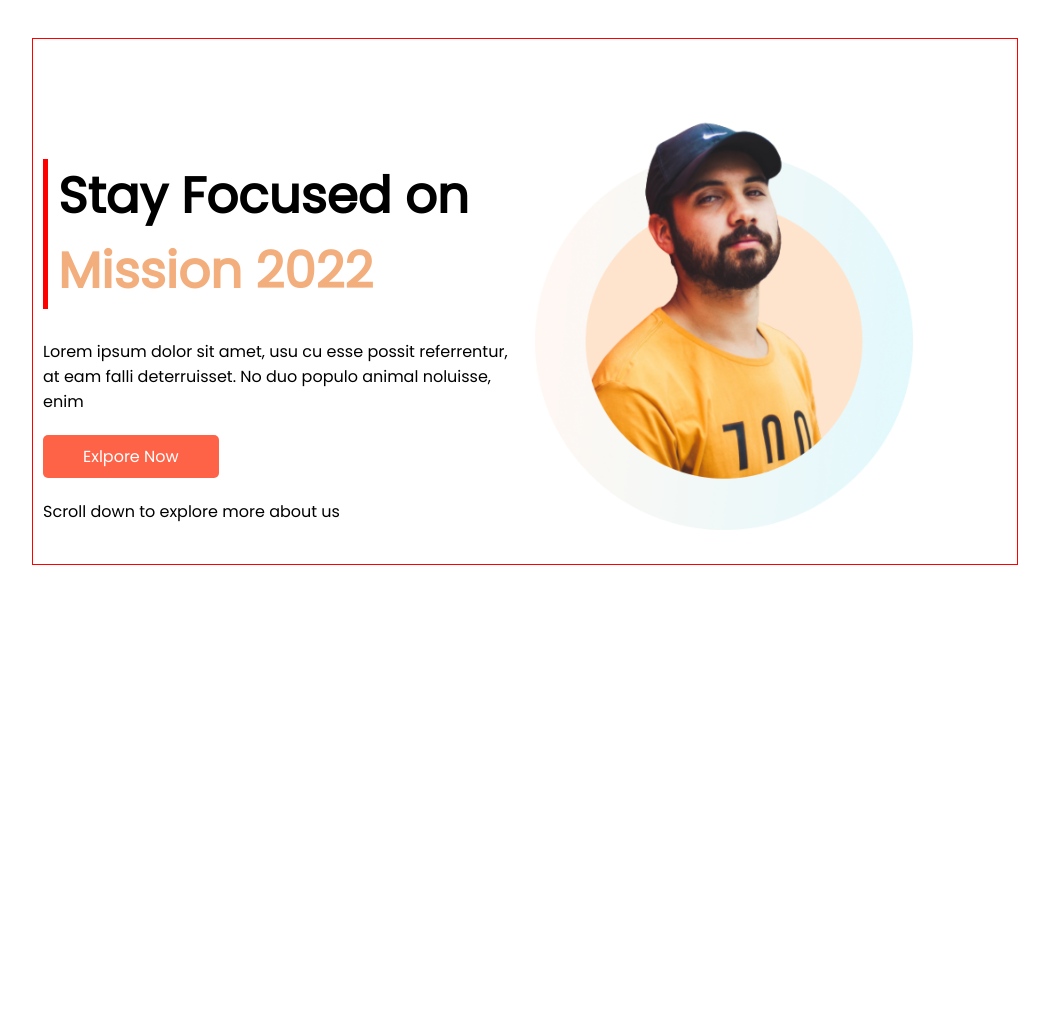
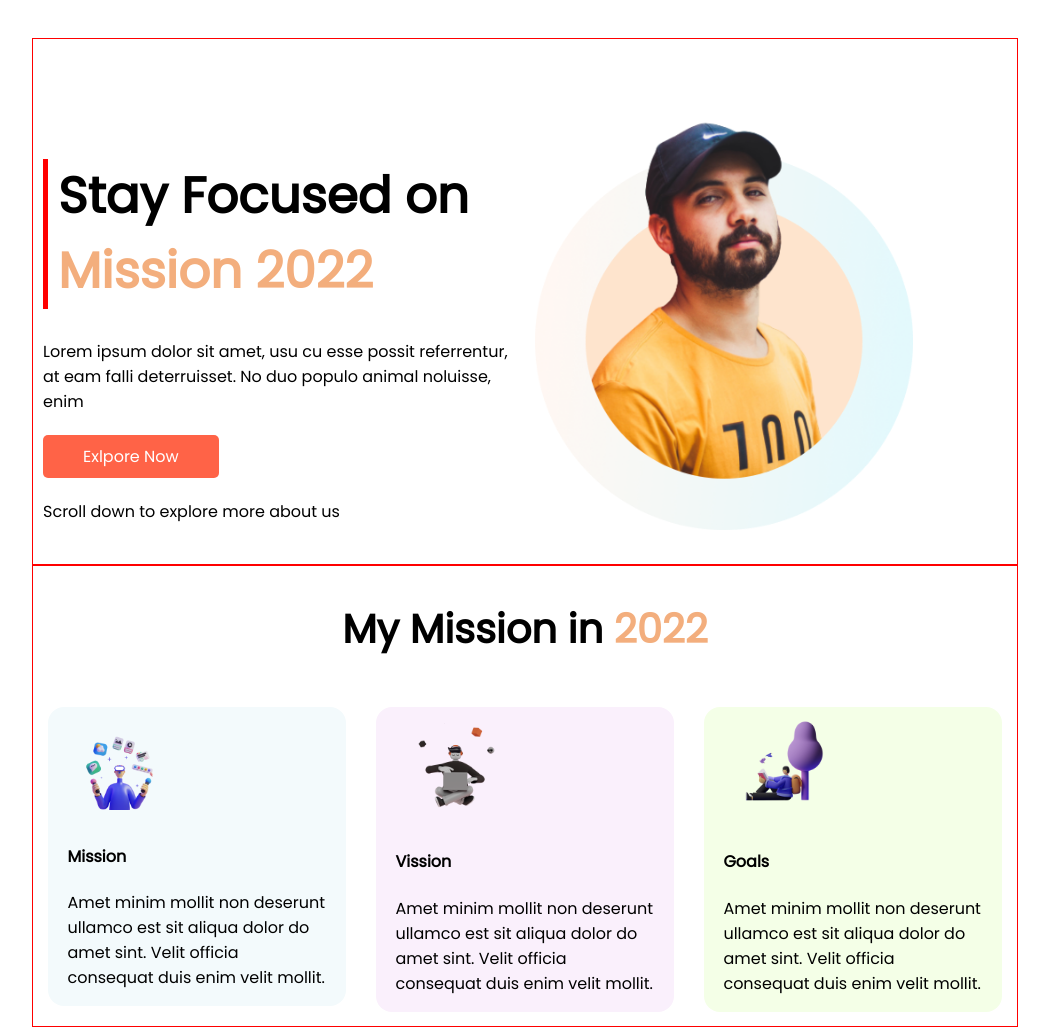
Before and after one commit to alnomancs/mission-2022, a plain HTML site: page index.html in a window 1280 px wide. Shown: the whole page, without its empty margins (115-1164 px from the left). Before the commit the page ends 800 px from the top, so only its background shows below. Drawn offline with Linux system fonts and the light colour scheme.

Commit message:
done second portion

```diff
--- a/index.html
+++ b/index.html
@@ -30,22 +30,23 @@
 
 
     </section>
-    <!--<section class="sec">
-        <h1>My Mission in <span class="mission-color">2022</span></h1>
+    <section class="sec">
+        <h1 id="my-mission">My Mission in <span class="mission-color">2022</span></h1>
+
         <div class="flexible-container secend-sesction">
-            <div class="third-width">
+            <div id="mission" class="third-width">
                 <img class="mission-icon" src="images/illustrators/illustrator-1.png" alt="">
                 <h4>Mission</h4>
                 <p>Amet minim mollit non deserunt ullamco est sit aliqua dolor do amet sint. Velit officia consequat
                     duis enim velit mollit.</p>
             </div>
-            <div class="third-width">
+            <div id="vission" class="third-width">
                 <img class="mission-icon" src="images/illustrators/illustrator-2.png" alt="">
                 <h4>Vission</h4>
                 <p>Amet minim mollit non deserunt ullamco est sit aliqua dolor do amet sint. Velit officia consequat
                     duis enim velit mollit.</p>
             </div>
-            <div class="third-width">
+            <div id="goal" class="third-width">
                 <img class="mission-icon" src="images/illustrators/illustrator-3.png" alt="">
                 <h4>Goals</h4>
                 <p>Amet minim mollit non deserunt ullamco est sit aliqua dolor do amet sint. Velit officia consequat
@@ -54,7 +55,7 @@
 
 
         </div>
-    </section>-->
+    </section>
 
 
 </body>
--- a/style.css
+++ b/style.css
@@ -3,7 +3,7 @@ body{
 
 }
 .sec{
-    margin: 3% 11%;
+    margin: 3% 11% -3%;
     border: 1px solid red;
 }
 #stay-focus{
@@ -38,13 +38,28 @@ body{
     background-color: tomato;
     border-radius: 5px;
 }
-
-
-
 .third-width{
-    border: 1px solid red;
-    width: 33%;
+    width: 33.33%;
+    padding: 0px 2%;
+    border-radius: 1em;
+    margin: 1.5%;
+    height: 100%;
+}
+#mission{
+    background-color: rgb(243, 250, 252);
+}
+#vission{
+    background-color: rgb(250, 240, 252);
+}
+#goal{
+    background-color: rgb(244, 255, 231);
 }
 .mission-icon{
-    width:30%;
+    width: 40%;
+    padding: 4% 0% 0% 3%;
 }
+#my-mission{
+    font-size: 40px;
+    font-weight: 700;
+    text-align: center;
+}
```
